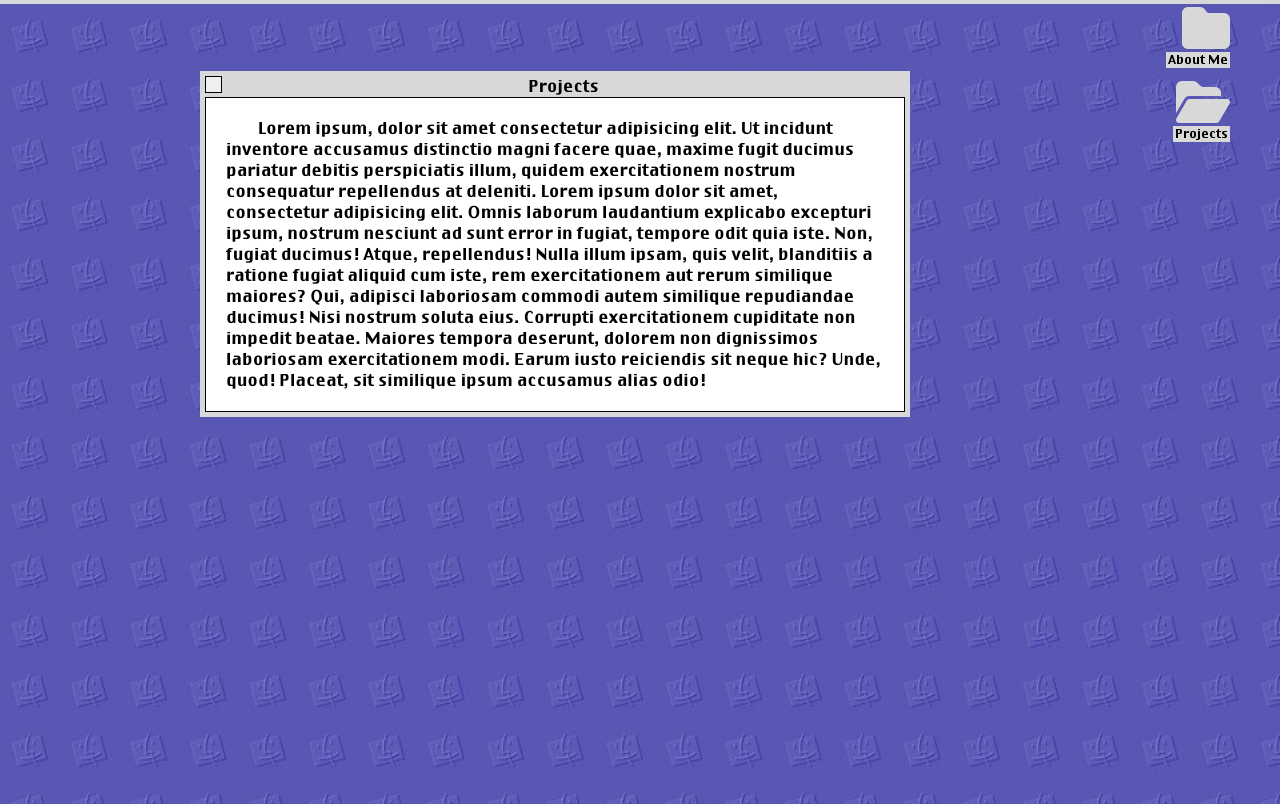
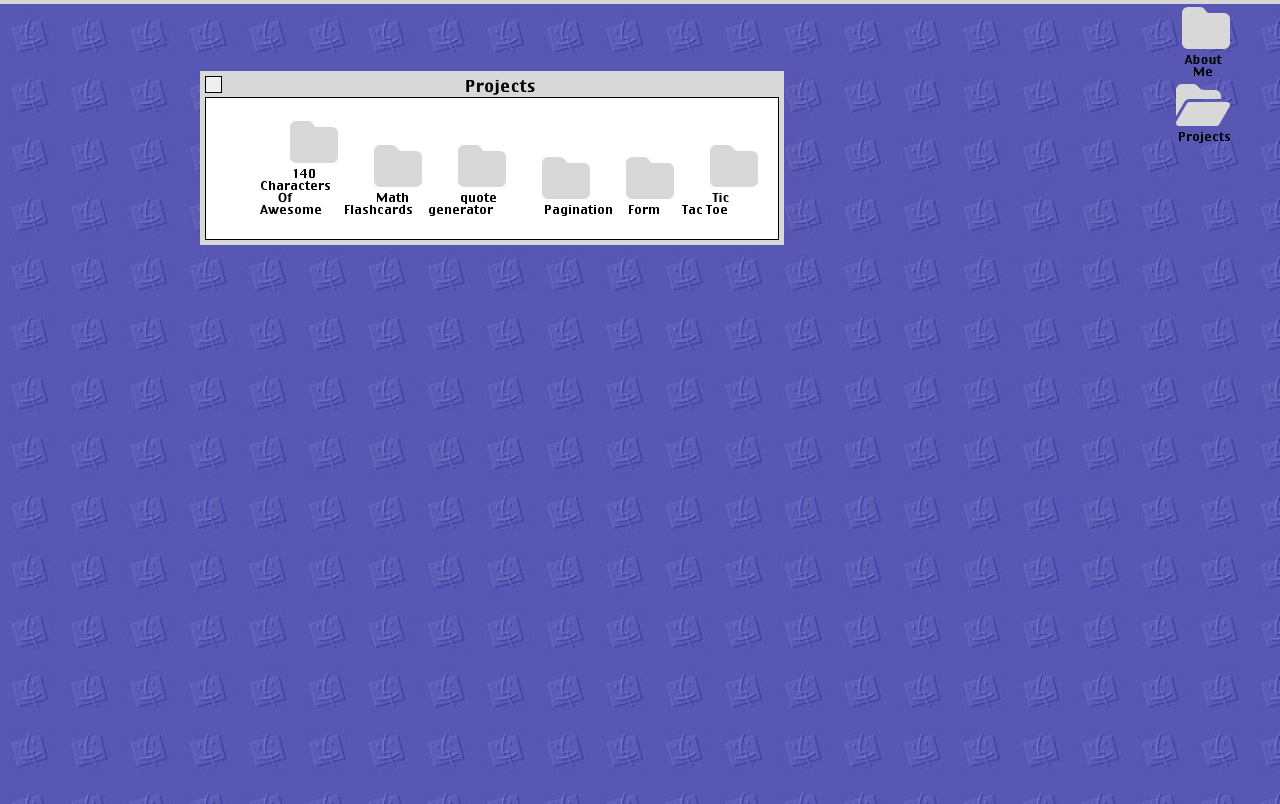
Before and after one commit to jim9112/fake-os-portfolio-site, a plain HTML site: page index.html in a window 1280 px wide. Both pictures are taken after a click on the icon "Projects". Shown: the part 29-833 px from the top of the page. Drawn offline with Linux system fonts and the light colour scheme.

Commit message:
generate icons

```diff
--- a/app.js
+++ b/app.js
@@ -7,6 +7,24 @@ const aboutMeIcon = document.querySelector('.aboutMeIcon');
 const projectsIcon = document.querySelector('.projectsIcon');
 
 let highestZidex = 1;
+
+
+// create icons in project window
+const createProjectsIcons = () => {
+  const projectIconWindow = document.querySelector('.projectIconWindow');
+  const iconHTML = [];
+  projectList.forEach(icon => {
+    iconHTML.push(`<i class="fas fa-folder aboutMeIcon">
+    <br />
+    <p>${icon.name}</p>
+    </i>`);
+  });
+  projectIconWindow.innerHTML = iconHTML.join(' ');
+  console.log(iconHTML);
+};
+
+
+
 // handles the opening and closing and movement of windows
 function HandleWindow(selectedWindow, icon) {
   const exitButton = selectedWindow.querySelector('.exit');
@@ -83,5 +101,7 @@ function HandleWindow(selectedWindow, icon) {
   selectedWindow.addEventListener('click', increaseZindex);
 }
 
+// on page load functions
+createProjectsIcons();
 const aboutWindow = HandleWindow(aboutMeWindow, aboutMeIcon);
 const myProjectsWindow = HandleWindow(projectsWindow, projectsIcon);
--- a/index.html
+++ b/index.html
@@ -59,24 +59,8 @@
           <button class="exit"></button>
           <p>Projects</p>
         </div>
-        <div class="content">
-          <p>
-            Lorem ipsum, dolor sit amet consectetur adipisicing elit. Ut
-            incidunt inventore accusamus distinctio magni facere quae, maxime
-            fugit ducimus pariatur debitis perspiciatis illum, quidem
-            exercitationem nostrum consequatur repellendus at deleniti. Lorem
-            ipsum dolor sit amet, consectetur adipisicing elit. Omnis laborum
-            laudantium explicabo excepturi ipsum, nostrum nesciunt ad sunt error
-            in fugiat, tempore odit quia iste. Non, fugiat ducimus! Atque,
-            repellendus! Nulla illum ipsam, quis velit, blanditiis a ratione
-            fugiat aliquid cum iste, rem exercitationem aut rerum similique
-            maiores? Qui, adipisci laboriosam commodi autem similique
-            repudiandae ducimus! Nisi nostrum soluta eius. Corrupti
-            exercitationem cupiditate non impedit beatae. Maiores tempora
-            deserunt, dolorem non dignissimos laboriosam exercitationem modi.
-            Earum iusto reiciendis sit neque hic? Unde, quod! Placeat, sit
-            similique ipsum accusamus alias odio!
-          </p>
+        <div class="content projectIconWindow">
+
         </div>
       </div>
 
@@ -96,7 +80,8 @@
         <!-- <li><i class="fas fa-folder"></i></li> -->
       </ul>
     </div>
+    <script src="./js/projectList.js"></script>
+    <script src="./app.js"></script>
 
-    <script src="./app.js"></script>
   </body>
 </html>
--- a/js/projectList.js
+++ b/js/projectList.js
@@ -1,6 +1,6 @@
 const projectList = [
   {
-    name: '140CharactersOfAwesome',
+    name: '140 Characters Of Awesome',
     location: 'https://vast-sands-68533.herokuapp.com/',
     image: 'media/social-media.png',
     description:
--- a/style.css
+++ b/style.css
@@ -89,15 +89,21 @@ header h1 {
   text-align: right;
   margin-right: 50px;
   list-style-type: none;
+
+}
+
+i {
   font-size: 3em;
   color: rgb(216, 216, 216);
 }
 i p {
+  max-width: 50px;
   font-size: 12px;
   color: black;
   text-align: center;
-  background: rgb(216, 216, 216);
+  /* background: rgb(216, 216, 216); */
   padding: 2px;
+  background: none;
 }
 .socialIcons img {
   width: 20px;
```
